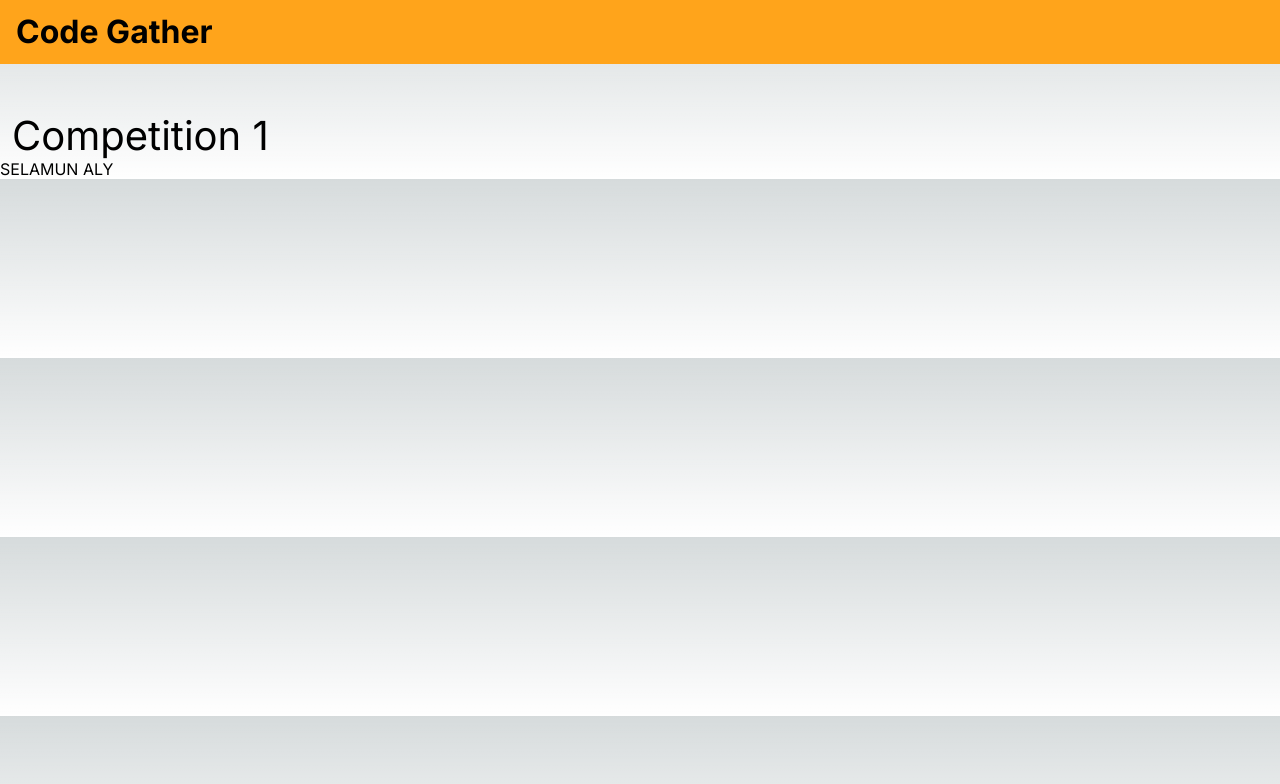
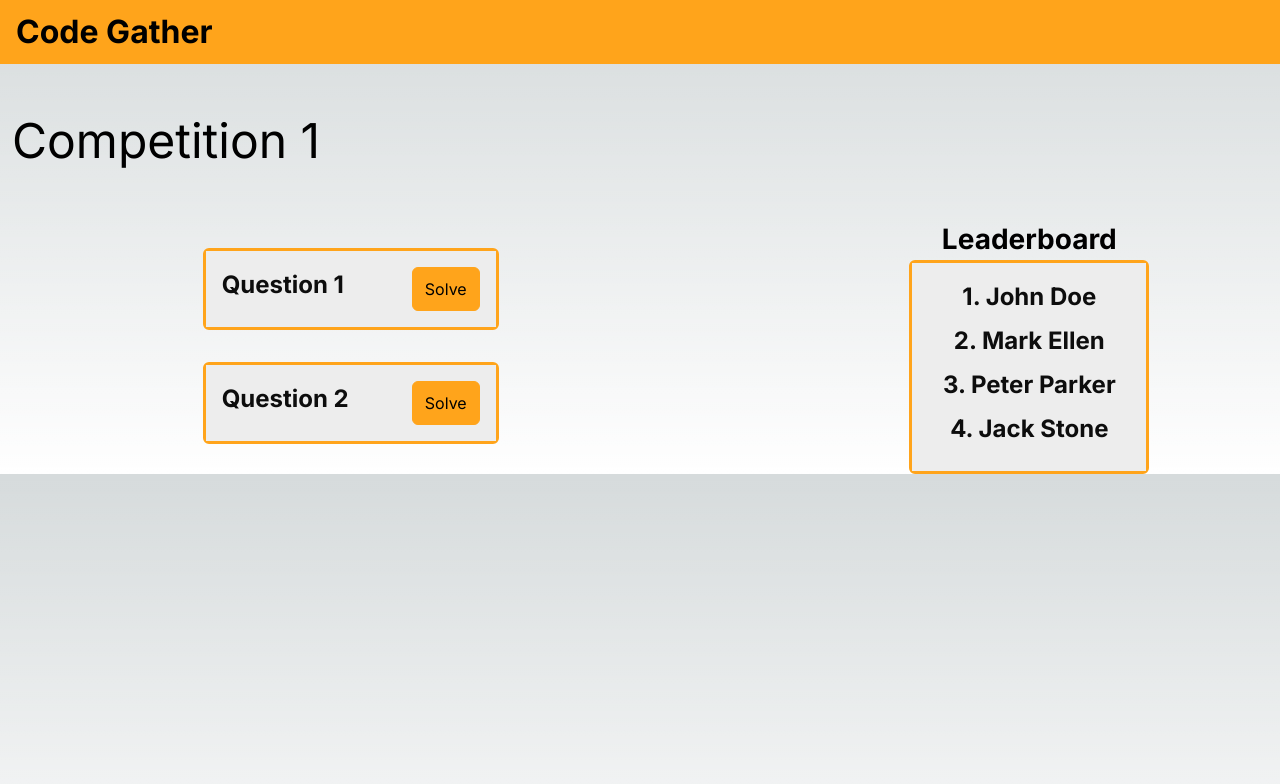
Before and after one commit to diclebahceli/codegather, a Next.js app in the folder Frontend/codegather/: page /pages/competitionDetail/1 in a window 1280 px wide. Shown: the top 784 px of the page. Built offline with nearby package versions, Linux system fonts and the light colour scheme.

Commit message:
feat: add questions page

```diff
--- /dev/null
+++ b/Frontend/codegather/src/app/components/question_card/QuestionCard.tsx
@@ -0,0 +1,15 @@
+import { Question } from "@/app/models/Question";
+import Card from "../card/Card";
+
+export default function QuestionCard({ question }: { question: Question }) {
+    return (
+        <div className="col-6 m-3">
+            <Card>
+                <div className="card-body d-flex flex-row bg-white  h-100">
+                    <div className="card-title fw-bold fs-4 text-background"> {question.name}</div>
+                    <button className="btn btn-orange  ms-auto">Solve</button>
+                </div>
+            </Card>
+        </div>
+    );
+}
--- a/Frontend/codegather/src/app/models/Competition.tsx
+++ b/Frontend/codegather/src/app/models/Competition.tsx
@@ -1,5 +1,3 @@
-//competition model
-
 export interface Competition {
     id: number;
     name: string;
--- /dev/null
+++ b/Frontend/codegather/src/app/models/Question.tsx
@@ -0,0 +1,7 @@
+export interface Question {
+    id: number;
+    name: string;
+    competitionId: number;
+    description: string;
+    testCases: string;
+}
--- a/Frontend/codegather/src/app/pages/competitionDetail/[id]/page.tsx
+++ b/Frontend/codegather/src/app/pages/competitionDetail/[id]/page.tsx
@@ -1,11 +1,41 @@
+import Card from "@/app/components/card/Card";
+import QuestionCard from "@/app/components/question_card/QuestionCard";
 import { GetCompetitionById } from "@/app/services/CompetitionService";
+import { GetQuestionsByCompetitionId } from "@/app/services/QuestionService";
 
-export default async function CompetitionDetail ({ params }: { params: { id: number } }) {
+export default async function CompetitionDetail({ params }: { params: { id: number } }) {
     var competition = await GetCompetitionById(params.id);
-  return (
-    <div className="h-100 bg-theme-background" style={{ backgroundAttachment: 'fixed' }}>
-      <h1 className="fs-1 pt-5 container">{competition?.name}</h1>
-      <h1>SELAMUN ALY</h1>
-    </div>
-  );
+    const questions = await GetQuestionsByCompetitionId(params.id);
+    return (
+        <div className="h-100 bg-theme-background" style={{ backgroundAttachment: 'fixed' }}>
+            <h1 className="pt-5 container" style={{ fontSize: "3rem" }}>{competition?.name}</h1>
+
+            <div className="d-flex flex-row justify-content-evenly">
+                <div className="mt-5 ms-5 ps-5 d-flex flex-column col-6 align-self-center">
+                    {questions.map((question, index) => (
+                        <QuestionCard key={question.id || index} question={question} >
+                        </QuestionCard>
+                    ))}
+
+                </div>
+                <div className="col-3 text-center mt-5 fs-2">
+                    <div className="d-flex flex-column align-items-center">
+                        <div className="fw-bold fs-3">Leaderboard</div>
+                        <div className="w-75">
+                            <Card>
+                                <div className="card-body d-flex flex-column bg-white">
+                                    <div className="card-title fw-bold fs-4 text-background"> 1. John Doe</div>
+                                    <div className="card-title fw-bold fs-4 text-background"> 2. Mark Ellen</div>
+                                    <div className="card-title fw-bold fs-4 text-background"> 3. Peter Parker</div>
+                                    <div className="card-title fw-bold fs-4 text-background"> 4. Jack Stone </div>
+                                </div>
+                            </Card>
+
+                        </div>
+                    </div>
+
+                </div>
+            </div>
+        </div>
+    );
 };
--- a/Frontend/codegather/src/app/pages/ongoingCompetitions/page.tsx
+++ b/Frontend/codegather/src/app/pages/ongoingCompetitions/page.tsx
@@ -5,7 +5,7 @@ export default async function OngoingCompetitions() {
     const competitions =  await GetAllCompetitions();
     return (
         <div className="h-100 bg-background" style={{backgroundAttachment: 'fixed'}}>
-            <h1 className="fs-1 pt-5 container">ONGOING COMPETITIONS</h1>
+            <h1 className="pt-5 container" style={{fontSize: "5rem"}}>ONGOING COMPETITIONS</h1>
             <div className="d-flex flex-row justify-content-evenly">
                 <div className="mt-5 ms-5 ps-5 d-flex flex-wrap  col-7">
                     {competitions.map((competition, index) => (
--- a/Frontend/codegather/src/app/services/CompetitionService.tsx
+++ b/Frontend/codegather/src/app/services/CompetitionService.tsx
@@ -93,8 +93,8 @@ export async function GetAllCompetitions (): Promise<Competition[]> {
 };
 
 export async function GetCompetitionById (id: number): Promise<Competition>  {
-    console.log(typeof(id));
-    console.log(typeof(competitions[0].id));
+    // console.log(typeof(id));
+    // console.log(typeof(competitions[0].id));
     const competition = await competitions.find(comp => comp.id == id);
     if(competition) {
         return competition;
--- /dev/null
+++ b/Frontend/codegather/src/app/services/QuestionService.tsx
@@ -0,0 +1,88 @@
+import { Question } from "../models/Question";
+
+const questions: Question[] = [
+    {
+        id: 1,
+        name: "Question 1",
+        competitionId: 1,
+        description: "Given a string, find the length of the longest substring without repeating characters.",
+        testCases: "Input: s = 'abcabcbb', Output: 3"
+    },
+    {
+        id: 2,
+        name: "Question 2",
+        competitionId: 1,
+        description: "Given a string s, find the length of the longest substring without repeating characters.",
+        testCases: "Input: s = 'pwwkew', Output: 3"
+    },
+    {
+        id: 3,
+        name: "Question 3",
+        competitionId: 2,
+        description: "Given a string s, find the length of the longest substring without repeating characters.",
+        testCases: "Input: s = 'pwwkew', Output: 3"
+    },
+    {
+        id: 4,
+        name: "Question 4",
+        competitionId: 2,
+        description: "Given a string s, find the length of the longest substring without repeating characters.",
+        testCases: "Input: s = 'pwwkew', Output: 3"
+    },
+    {
+        id: 5,
+        name: "Question 5",
+        competitionId: 3,
+        description: "Given a string s, find the length of the longest substring without repeating characters.",
+        testCases: "Input: s = 'pwwkew', Output: 3"
+    },
+    {
+        id: 6,
+        name: "Question 6",
+        competitionId: 3,
+        description: "Given a string s, find the length of the longest substring without repeating characters.",
+        testCases: "Input: s = 'pwwkew', Output: 3"
+    },
+    {
+        id: 7,
+        name: "Question 7",
+        competitionId: 4,
+        description: "Given a string s, find the length of the longest substring without repeating characters.",
+        testCases: "Input: s = 'pwwkew', Output: 3"
+    },
+    {
+        id: 8,
+        name: "Question 8",
+        competitionId: 4,
+        description: "Given a string s, find the length of the longest substring without repeating characters.",
+        testCases: "Input: s = 'pwwkew', Output: 3"
+    },
+    {
+        id: 9,
+        name: "Question 9",
+        competitionId: 5,
+        description: "Given a string s, find the length of the longest substring without repeating characters.",
+        testCases: "Input: s = 'pwwkew', Output: 3"
+    }
+]
+
+
+export async function GetAllQuestions(): Promise<Question[]> {
+    return questions;
+};
+
+export async function GetQuestionById(id: number): Promise<Question> {
+    const question = await questions.find(question => question.id == id);
+    if (question) {
+        return question;
+    }
+    throw new Error(`Competition with id ${id} not found`);
+}
+
+export async function GetQuestionsByCompetitionId(id: number): Promise<Question[]> {
+    const questionsByCompetition = await questions.filter(question => question.competitionId == id);
+    if (questionsByCompetition) {
+        return questionsByCompetition;
+    }
+    throw new Error(`Competition with id ${id} not found`);
+}
```
